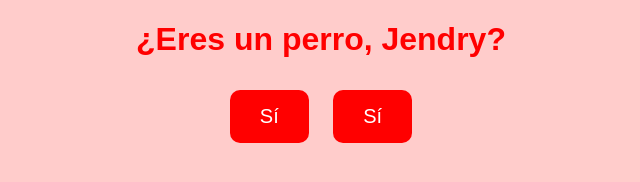
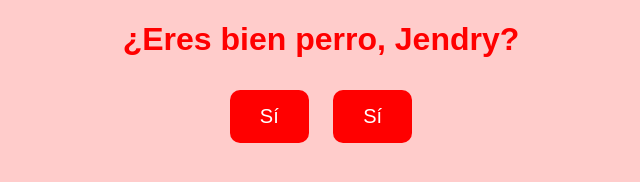
Before and after one commit to dark4002/Dark, a plain HTML site: page index.html in a window 1280 px wide. Shown: the whole page, without its empty margins (319-959 px from the left). Drawn offline with Linux system fonts and the light colour scheme.

Commit message:
Update index.html

```diff
--- a/index.html
+++ b/index.html
@@ -33,7 +33,7 @@
     </style>
 </head>
 <body>
-    <h1>¿Eres un perro, Jendry?</h1>
+    <h1>¿Eres bien perro, Jendry?</h1>
     <button class="button" onclick="mostrarMensaje(1)">Sí</button>
     <button class="button" onclick="mostrarMensaje(2)">Sí</button>
 
```
